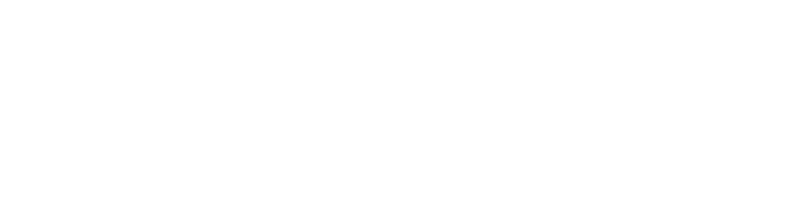
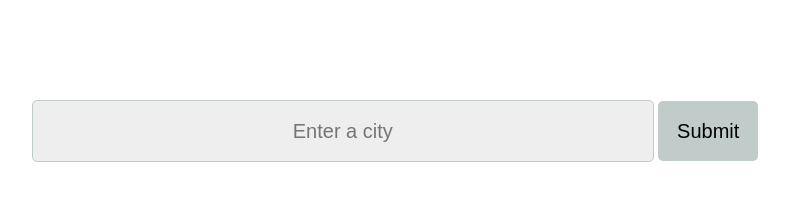
Before and after one commit to klynmc/strong-coffee, a plain HTML site: page index.html in a window 1280 px wide. Shown: the whole page, without its empty margins (245-1034 px from the left). Drawn offline with Linux system fonts and the light colour scheme.

Commit message:
add styling

```diff
--- a/index.html
+++ b/index.html
@@ -4,9 +4,22 @@
     <meta charset="UTF-8">
     <meta http-equiv="X-UA-Compatible" content="IE=edge">
     <meta name="viewport" content="width=device-width, initial-scale=1.0">
+    <link rel="stylesheet" href="style.css">
     <title>Weather Dashboard</title>
 </head>
 <body>
 
+<div class="inputForm">
+    <input type="text" class="inputVal" placeholder="Enter a city">
+    <input type="submit"  class="submitBtn" value="Submit">
+</div>
+
+<div class="display">
+    <h1 class="name"></h1>
+    <p class="description"></p>
+    <p class="temp"></p>
+</div>
+
+<script src="app.js"></script>
 </body>
 </html>
--- a/style.css
+++ b/style.css
@@ -0,0 +1,45 @@
+* {
+    margin: 0;
+    padding: 0;
+    box-sizing: 0s;
+}
+
+body {
+    font-family: Arial, Helvetica, sans-serif;
+}
+
+.inputForm {
+    margin: 100px 0;
+    text-align: center;
+}
+
+.inputVal {
+    height: 60px;
+    width: 600px;
+    background-color: #eeeeee;
+    font-size: 20px;
+    border: 1px solid #c1ccca;
+    border-radius: 5px;
+    color: black;
+    text-align: center;
+    padding-left: 10px;
+    padding-right: 10px;
+}
+
+.submitBtn {
+    height: 60px;
+    width: 100px;
+    background-color: #c1ccca;
+    font-size: 20px;
+    border: none;
+    border-radius: 5px;
+    text-align: center;
+}
+
+.submitBtn:hover {
+    background-color: #aebcc4;
+}
+
+.display {
+    text-align: center;
+}
```
